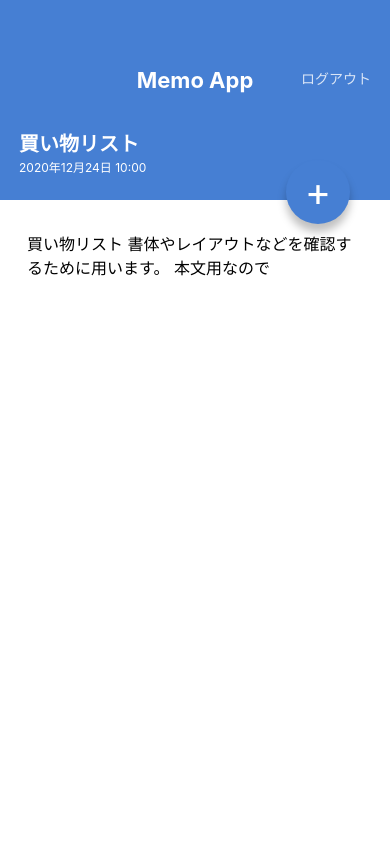
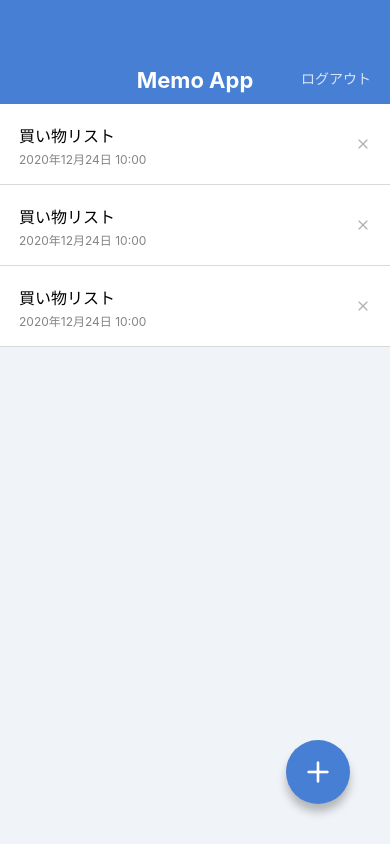
Before and after one commit to kasataku777/MemoApp, a React Native app: screen /MemoList in a window 390 px wide. Built offline with nearby package versions, Linux system fonts and the light colour scheme.

Commit message:
install expo/vector-icons

```diff
--- a/App.jsx
+++ b/App.jsx
@@ -6,6 +6,6 @@
 import MemoDetailScreen from './src/screens/MemoDetailScreen';
 export default function App() {
   return (
-    <MemoDetailScreen/>
+    <MemoListScreen/>
   );
 }
--- a/package.json
+++ b/package.json
@@ -8,6 +8,7 @@
     "eject": "expo eject"
   },
   "dependencies": {
+    "@expo/vector-icons": "^10.2.1",
     "expo": "~41.0.1",
     "expo-status-bar": "~1.0.4",
     "prop-types": "^15.7.2",
--- a/src/components/CircleButton.jsx
+++ b/src/components/CircleButton.jsx
@@ -1,19 +1,20 @@
 import React from 'react';
-import {View,Text,StyleSheet} from 'react-native';
+import {View,StyleSheet} from 'react-native';
 import {string,shape} from 'prop-types';
+import { AntDesign ,Feather} from '@expo/vector-icons';
 
 export default function CircleButton(props){
-    const {children,style} = props;
+    const {style,name} = props;
     return (
       <View style={[styles.circleButton,style]}>
-        <Text style={styles.circleButtonLabel}>{children}</Text>
+        <Feather name={name} size={32} color="white" />
       </View>
     );
 }
 
 CircleButton.propTypes={
-    children:string.isRequired,
     style:shape(),
+    name:string.isRequired,
 }
 
 CircleButton.defaultProps={
--- a/src/components/MemoList.jsx
+++ b/src/components/MemoList.jsx
@@ -1,5 +1,7 @@
+import { Feather } from '@expo/vector-icons';
 import React from 'react';
 import {View,Text,StyleSheet} from 'react-native';
+
 
 
 export default function MemoList(){
@@ -11,7 +13,7 @@
                 <Text style={styles.memoListItemDate}>2020年12月24日 10:00</Text>
             </View>
             <View>
-                <Text>X</Text>
+                <Feather name="x" size={16} color="#B0B0B0"/>
             </View>
         </View>
 
@@ -21,7 +23,7 @@
                 <Text style={styles.memoListItemDate}>2020年12月24日 10:00</Text>
             </View>
             <View>
-                <Text>X</Text>
+                <Feather name="x" size={16} color="#B0B0B0"/>
             </View>
         </View>
 
@@ -31,7 +33,7 @@
                 <Text style={styles.memoListItemDate}>2020年12月24日 10:00</Text>
             </View>
             <View >
-                <Text>X</Text>
+                <Feather name="x" size={16} color="#B0B0B0"/>
             </View>
         </View>
     </View>
--- a/src/screens/MemoDetailScreen.jsx
+++ b/src/screens/MemoDetailScreen.jsx
@@ -20,7 +20,7 @@
 
                 </Text>
             </ScrollView>
-            <CircleButton style={{top:160,bottom:'auto'}}>+</CircleButton>
+            <CircleButton style={{top:160,bottom:'auto'}} name="edit-2"/>
         </View>
     )
 }
--- a/src/screens/MemoListScreen.jsx
+++ b/src/screens/MemoListScreen.jsx
@@ -12,7 +12,7 @@
         <AppBar/>
         <MemoList/>
 
-        <CircleButton>+</CircleButton>
+        <CircleButton name="plus"/>
       </View>
     )
 }
```
Also changed, not shown: 1 other file (tests, documents, lock files or other folders).
